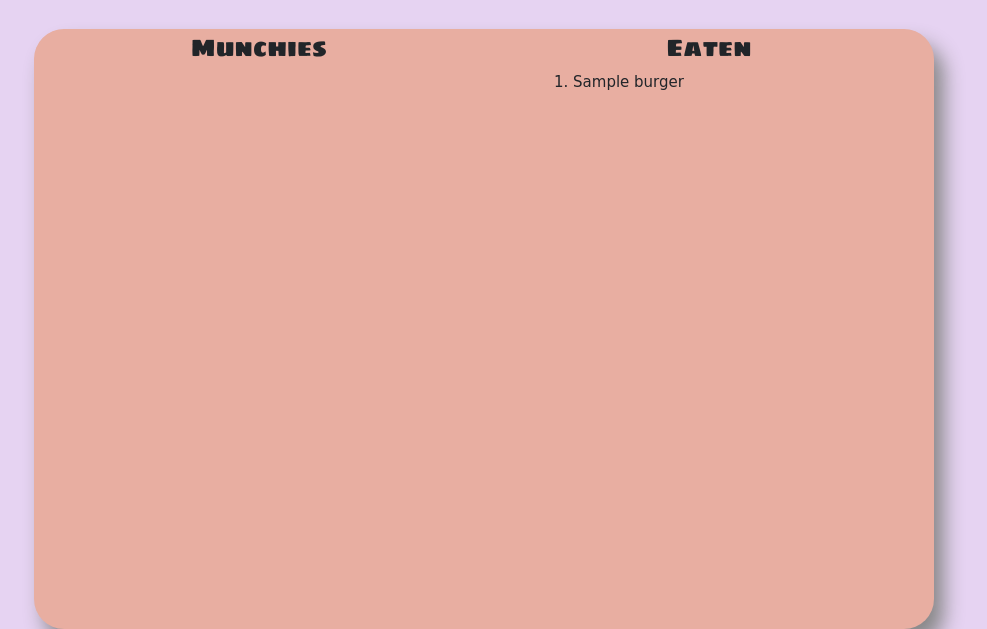
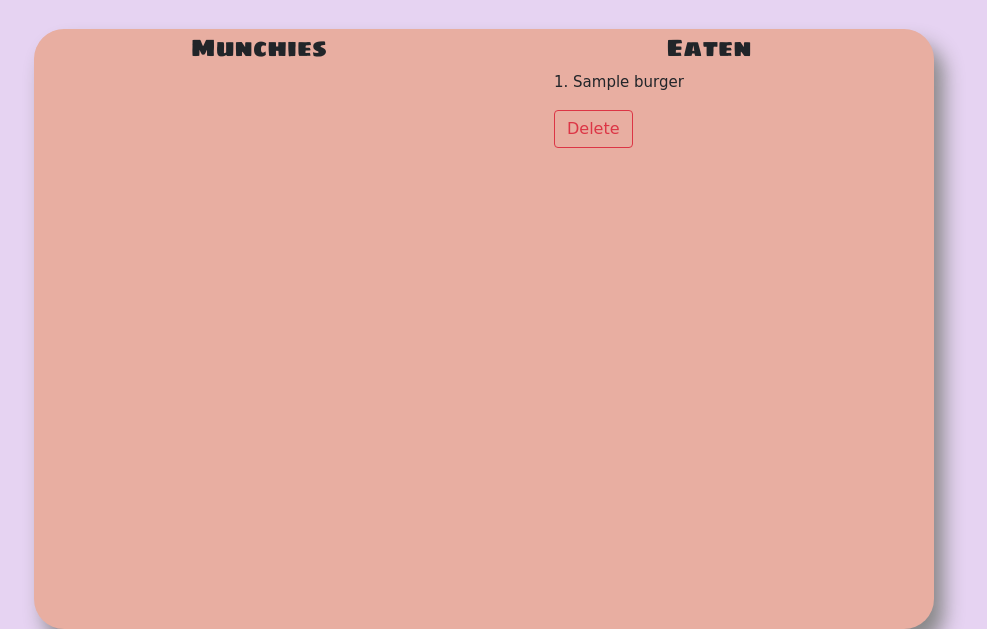
Before and after one commit to MarleeG/burger, a Node server app: template views/index.handlebars in a window 1280 px wide. Shown: the part 479-1108 px from the top of the page, without its empty margins (156-1143 px from the left). Run offline with Node 20, Linux system fonts and the light colour scheme; the template is opened without the code that fills it: most values are stand-ins (such as "Sample title", 1, 10 or a date in 2020); some libraries are stand-ins or nearby versions; some web fonts are replaced.

Commit message:
adjusting handlebars

```diff
--- a/controllers/burgers_controller.js
+++ b/controllers/burgers_controller.js
@@ -24,8 +24,6 @@ router.post("/", function (req, res) {
         res.json({ name: result.name});
     });
 });
-
-
 
 router.put("/api/burgers/:id", function (req, res) {
     var condition = "id = " + req.params.id;
--- a/views/index.handlebars
+++ b/views/index.handlebars
@@ -82,6 +82,7 @@
 
                                     {{#if this.devoured}}
                                     <p>{{this.id}}. {{this.name}}</p>
+                                    <button type="button" class="btn btn-outline-danger delete-burger" data-id="{{this.id}}">Delete</button>
                                     {{/if}}
                                 </li>
                                 {{/each}}
```
Also changed, not shown: config/connection.js (+0 -10 lines), 1 other file.
